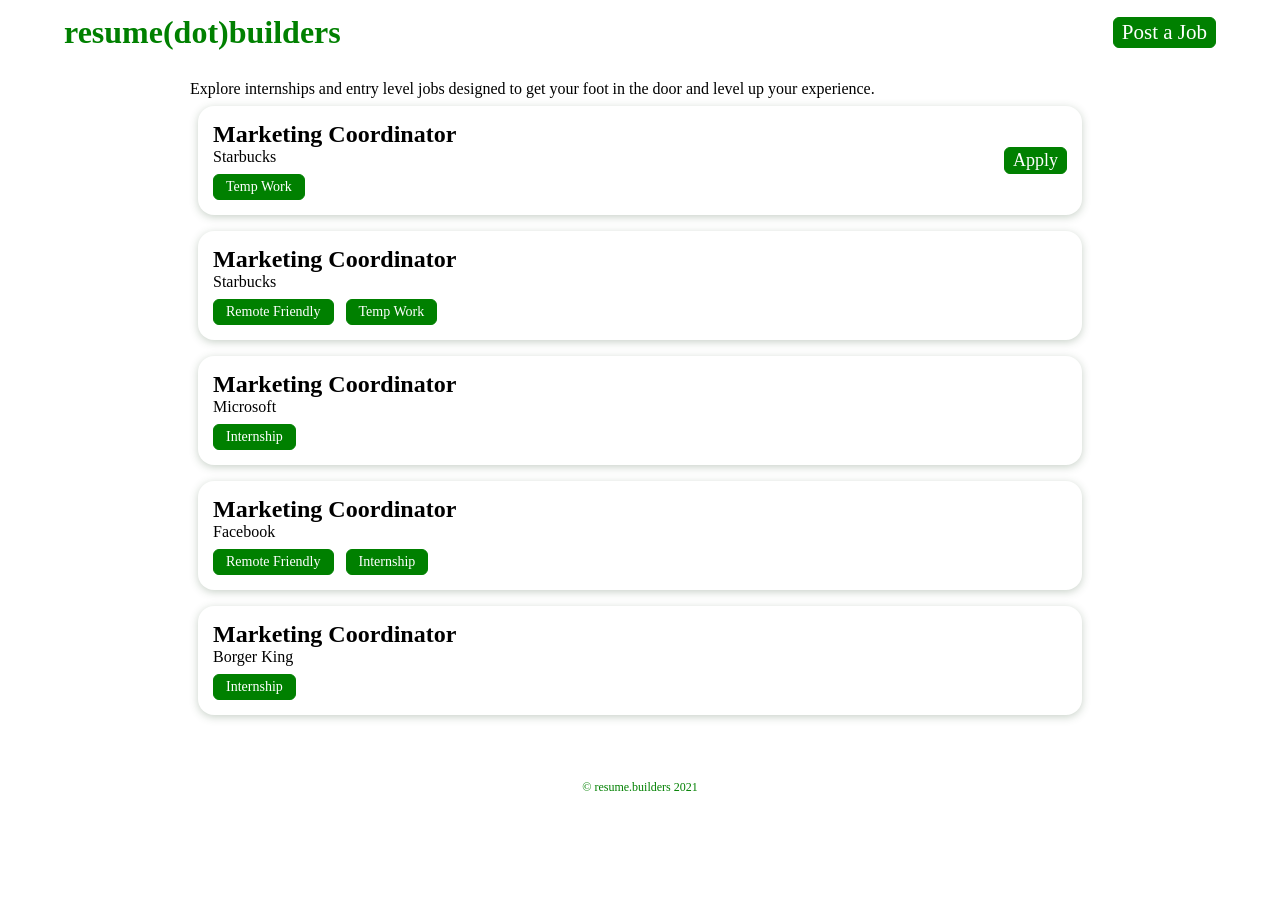
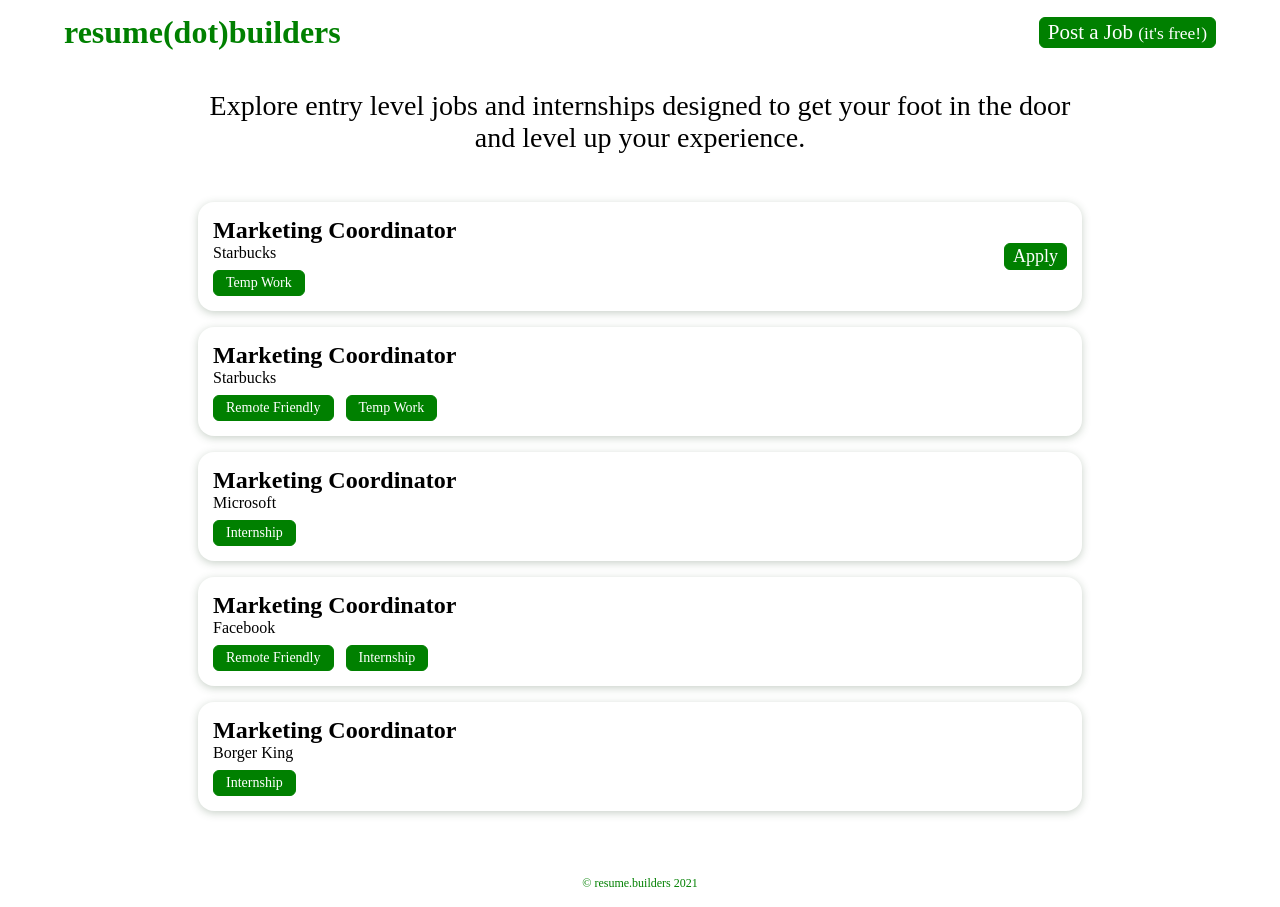
Before and after one commit to patrickstracey/resumebuilders, a Vue app: page / in a window 1280 px wide. Built offline with nearby package versions, Linux system fonts and the light colour scheme.

Commit message:
init home page

```diff
--- a/src/components/global/TheHeader.vue
+++ b/src/components/global/TheHeader.vue
@@ -5,7 +5,7 @@
         ><h1>resume(dot)builders</h1></router-link
       >
       <router-link to="/newjob" class="link" id="post-link"
-        >Post a Job</router-link
+        >Post a Job <small>(it's free!)</small></router-link
       >
     </div>
   </header>
--- /dev/null
+++ b/src/components/index/TheHomePage.vue
@@ -0,0 +1,33 @@
+<template>
+  <div class="flex-column" id="home-page">
+    <span id="welcome-msg"
+      >Explore entry level jobs and internships designed to get your foot in the
+      door and level up your experience.</span
+    >
+    <job-index></job-index>
+  </div>
+</template>
+
+<script>
+import JobIndex from "../jobs/JobIndex.vue";
+export default {
+  components: { JobIndex },
+  name: "TheHomePage",
+};
+</script>
+
+<style scoped>
+#home-page {
+  margin-top: 90px;
+  justify-content: flex-start;
+  width: 90%;
+  max-width: 900px;
+  margin-left: auto;
+  margin-right: auto;
+}
+
+#welcome-msg {
+  text-align: center;
+  font-size: 28px;
+}
+</style>
--- a/src/components/jobs/JobIndex.vue
+++ b/src/components/jobs/JobIndex.vue
@@ -1,9 +1,5 @@
 <template>
   <div id="opp-holder" class="flex-column">
-    <span
-      >Explore internships and entry level jobs designed to get your foot in the
-      door and level up your experience.</span
-    >
     <job-card
       v-for="job of jobs"
       v-bind:key="job.id"
@@ -32,9 +28,9 @@
 <style scoped>
 #opp-holder {
   justify-content: flex-start;
-  width: 90%;
+  width: 100%;
   max-width: 900px;
-  margin-top: 80px;
+  margin-top: 40px;
   margin-left: auto;
   margin-right: auto;
 }
--- a/src/main.js
+++ b/src/main.js
@@ -2,14 +2,14 @@
 import { createRouter, createWebHistory } from "vue-router";
 
 import App from "./App.vue";
-import JobIndex from "./components/jobs/JobIndex.vue";
+import TheHomePage from "./components/index/TheHomePage.vue";
 import JobDetail from "./components/detail/JobDetail.vue";
 import NewOppForm from "./components/create/NewOppForm.vue";
 
 const router = createRouter({
   history: createWebHistory(),
   routes: [
-    { path: "/", component: JobIndex },
+    { path: "/", component: TheHomePage },
     { path: "/newjob", component: NewOppForm },
     { path: "/opportunity/:oppId", component: JobDetail, props: true },
     { path: "/:notFound(.*)", redirect: "/" },
```
